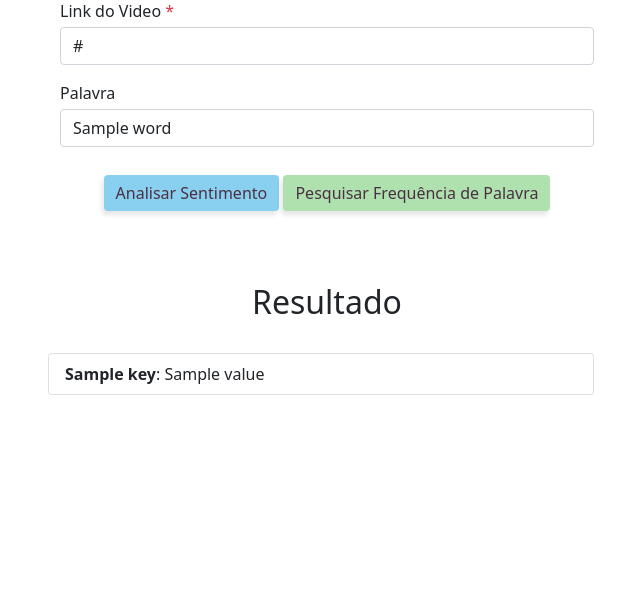
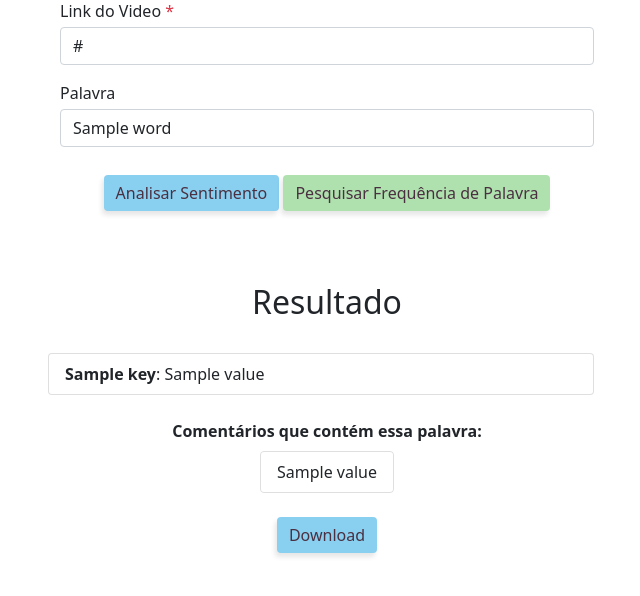
Before and after one commit to Hanafubuki/AnCoYou, a Flask app: template templates/index.html in a window 1280 px wide. Shown: the part 137-733 px from the top of the page, without its empty margins (313-953 px from the left). Run offline with Flask 2, Linux system fonts and the light colour scheme; the template is opened without the code that fills it: most values are stand-ins (such as "Sample title", 1, 10 or a date in 2020); some libraries are stand-ins or nearby versions.

Commit message:
Display comments with the word

```diff
--- a/app.py
+++ b/app.py
@@ -1,6 +1,7 @@
 from flask import Flask, render_template, flash, redirect, url_for, session, request
 import googleapiclient.discovery
 import os
+import xlsxwriter
 from leia import SentimentIntensityAnalyzer
 
 
@@ -52,14 +53,13 @@ def analyse():
 
 
     video_id = get_video_id(video)
-    #flash(video_id)
-    #return redirect(url_for('index'))
     comments = get_comments(video_id)
     if(request.form.get("analyse")):
         result = analyse_sentiment(comments)
+        comments_result = ""
     else:
-        result = analyse_words(comments, word)
-    return render_template('index.html', result=result, link=video, word=word)
+        [result,comments_result] = analyse_words(comments, word)
+    return render_template('index.html', result=result, comments_result=comments_result, link=video, word=word)
 
 def get_video_id(video):
     start = video.find('?v=') +3
@@ -143,6 +143,9 @@ def analyse_words(comments, word):
         'Commentários totais': 0,
         'Frequencia': 0,
     }
+    comments_result = []
+    workbook = xlsxwriter.Workbook('uploads/Youtube_Comments.xlsx')
+    worksheet = workbook.add_worksheet()
 
     search_word = word.lower()
 
@@ -150,9 +153,16 @@ def analyse_words(comments, word):
         result['Commentários totais'] += 1
 
         if search_word in comment.lower():
+            worksheet.write(result['Frequencia'], 0, comment)
+            comments_result.append(comment)
             result['Frequencia'] += 1
 
-    return result
+    workbook.close()
+    return [result, comments_result]
+
+@app.route('/uploads/<path:filename>', methods=['GET', 'POST'])
+def download(filename):
+    return send_from_directory(directory='uploads', filename=filename)
 
 
 if __name__ == '__main__':
--- a/requirements.txt
+++ b/requirements.txt
@@ -26,3 +26,4 @@ six==1.15.0
 uritemplate==3.0.1
 urllib3==1.26.3
 Werkzeug==1.0.1
+XlsxWriter==1.3.7
--- a/templates/index.html
+++ b/templates/index.html
@@ -22,7 +22,7 @@
         </fieldset>
       </form>
 
-      <div class="mt-4 flex justify-content-center row" id="result">
+      <div class="mt-4 flex-column align-items-center justify-content-center row" id="result">
         {% if result != "" %}
             <h2 class="text-center mt-4">Resultado</h2>
             <ul class="list-group col-6 mt-4">
@@ -30,6 +30,19 @@
                   <li class="list-group-item"><b>{{ key }}</b>: {{ value }}</li>
             {% endfor %}
             </ul>
+
+            {% if comments_result != "" %}
+                <div class="col-6 mt-4 d-flex flex-column align-items-center ">
+                     <b>Comentários que contém essa palavra:</b>
+                     <ul class="list-group mt-2" style="max-height: 400px; overflow-y:scroll;">
+                     {% for value in comments_result %}
+                           <li class="list-group-item">{{ value }}</li>
+                     {% endfor %}
+                     </ul>
+
+                     <a href="/uploads/Youtube_Comments.xlsx" download="Youtube Comments.xlsx" class="btn btn-primary mt-4 mb-4"><i class="fa fa-download"></i> Download</a>
+                </div>
+            {% endif %}
         {% endif %}
       </div>
     </div>
```
Also changed, not shown: 1 other file.
